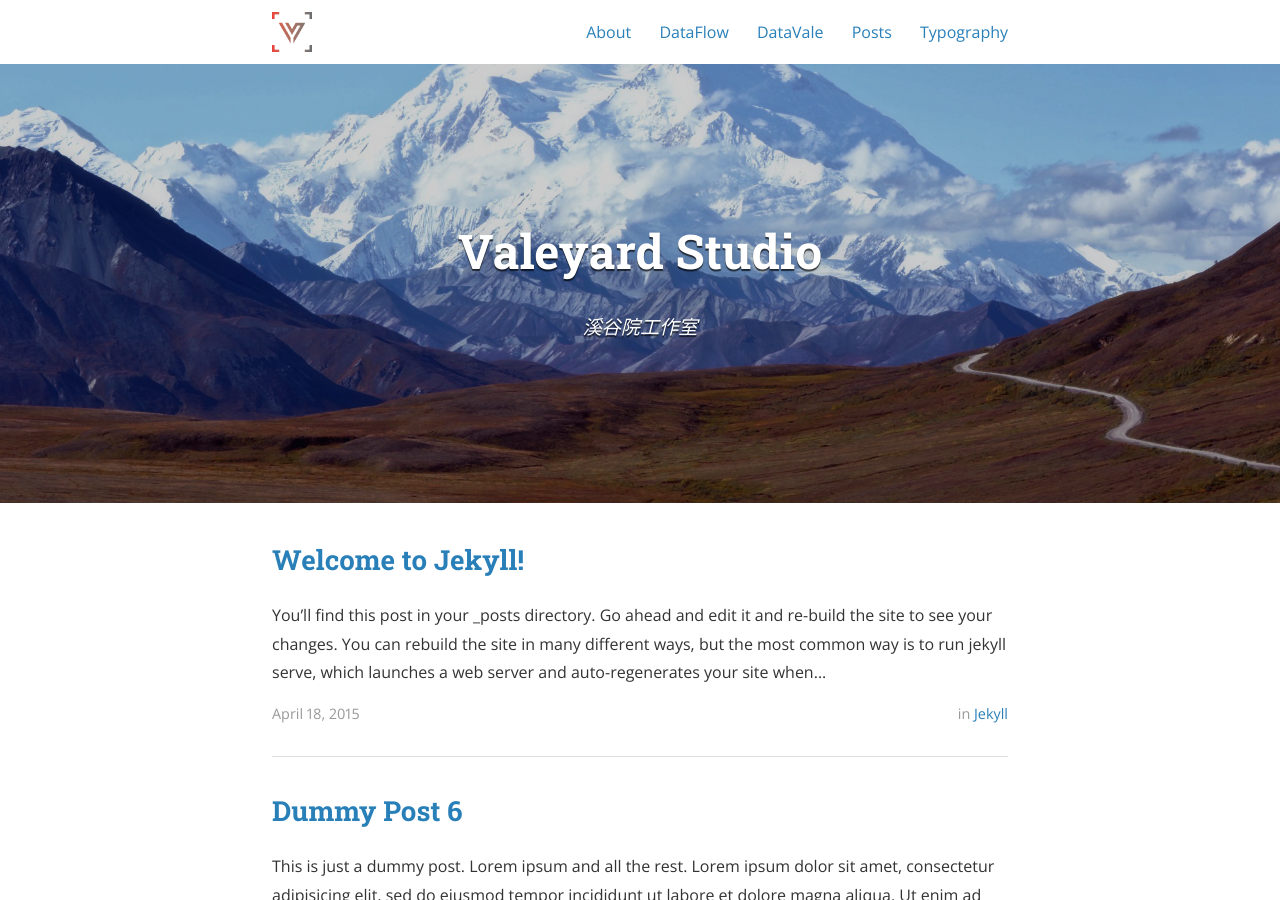
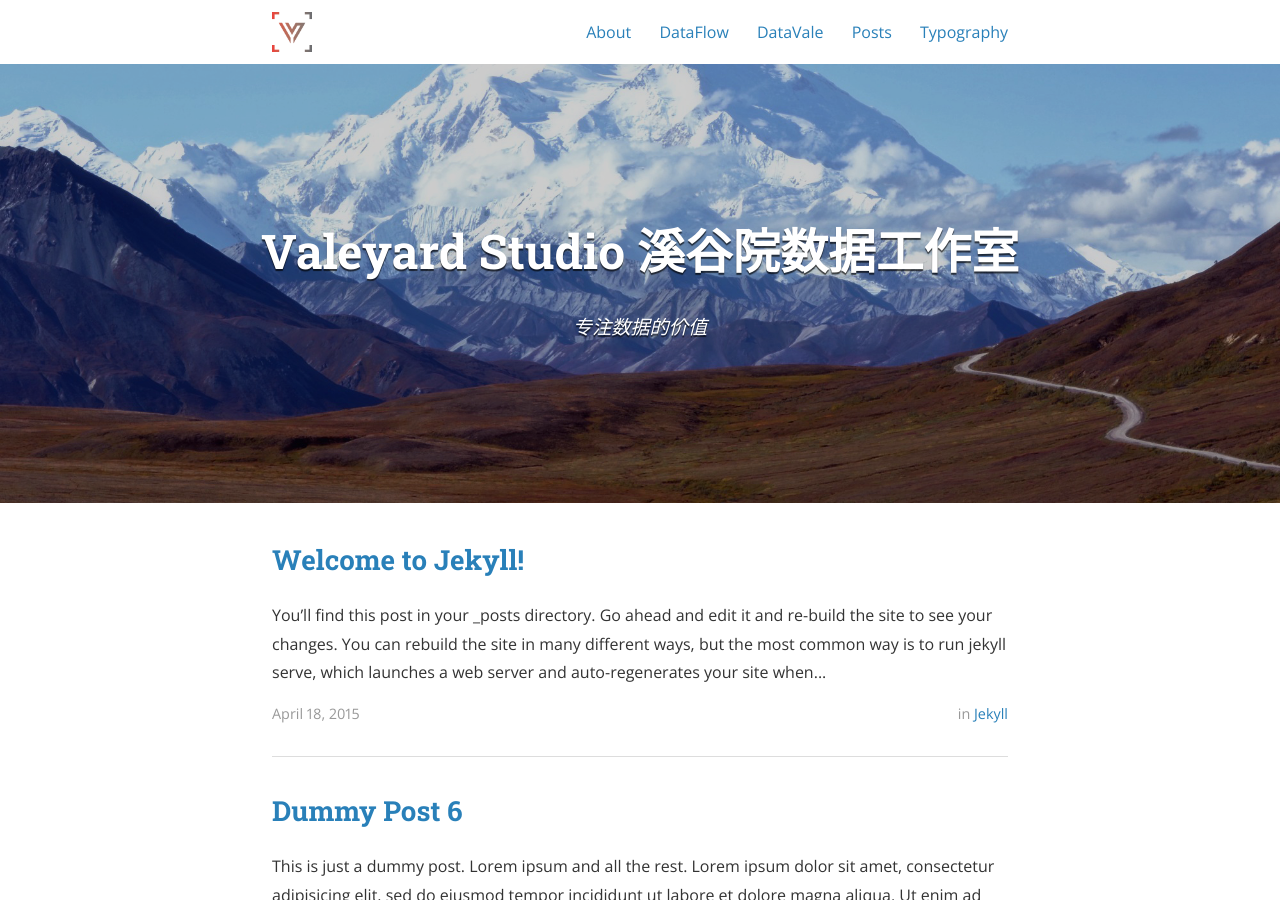
Before and after one commit to valeyard-io/valeyard-io.github.io, a Jekyll site: the page built from index.html, in a window 1280 px wide and 900 px high. Built offline with Jekyll 4.4.1, drawn with Linux system fonts in a browser that asks for light colours; nearby versions of some CDN libraries; the list of posts is cut into pages by our own code; some of the changed text lies outside the part shown.

Commit message:
Update _config.yml

```diff
--- a/_config.yml
+++ b/_config.yml
@@ -9,8 +9,8 @@ exclude:
   - "/vendor/"
 
 # Site settings
-title: Valeyard Studio
-subtitle: "溪谷院工作室"
+title: Valeyard Studio 溪谷院数据工作室
+subtitle: "专注数据的价值"
 email: xcodeman@gmail.com
 name: qlin
 description: >
```
